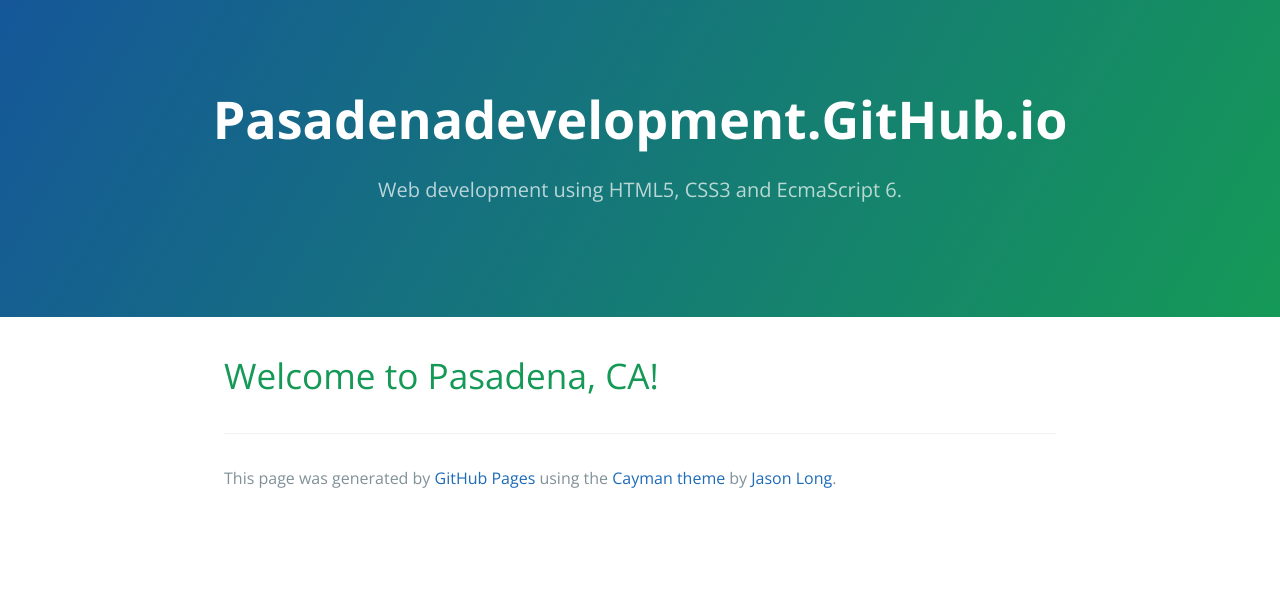
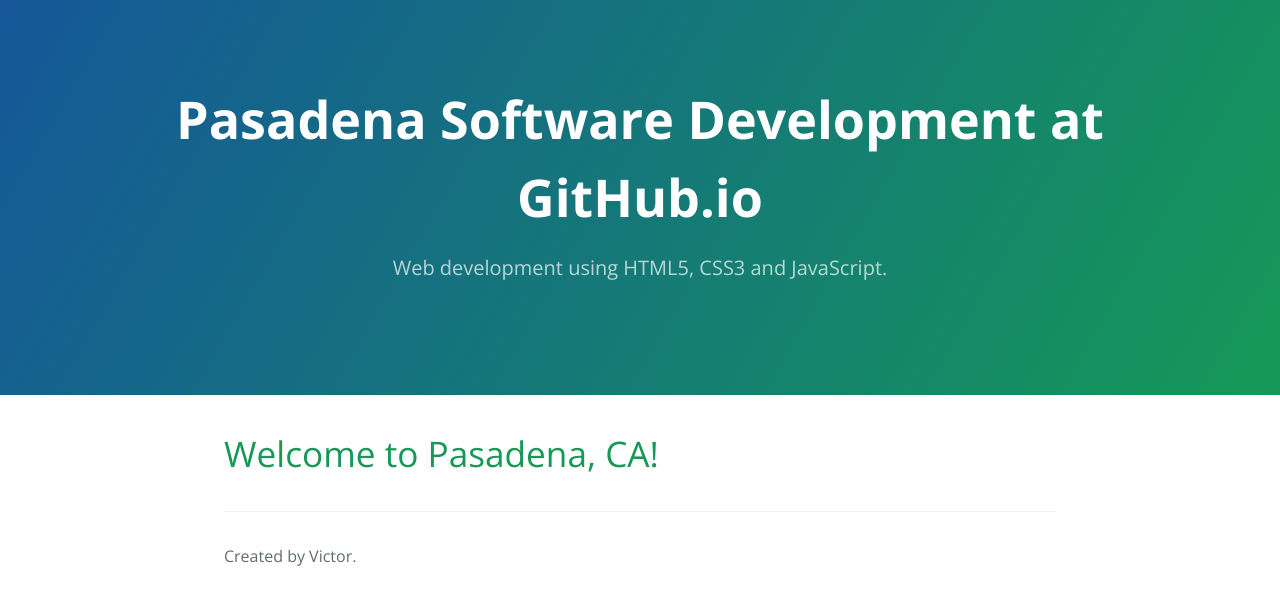
Before and after one commit to pasadenadevelopment/pasadenadevelopment.github.io, a plain HTML site: page index.html in a window 1280 px wide. Drawn offline with nearby package versions, Linux system fonts and the light colour scheme.

Commit message:
Update index.html

```diff
--- a/index.html
+++ b/index.html
@@ -11,8 +11,8 @@
   </head>
   <body>
     <section class="page-header">
-      <h1 class="project-name">Pasadenadevelopment.GitHub.io</h1>
-      <h2 class="project-tagline">Web development using HTML5, CSS3 and EcmaScript 6.</h2>
+      <h1 class="project-name">Pasadena Software Development at GitHub.io</h1>
+      <h2 class="project-tagline">Web development using HTML5, CSS3 and JavaScript.</h2>
     </section>
 
     <section class="main-content">
@@ -21,7 +21,8 @@
 
       <footer class="site-footer">
 
-        <span class="site-footer-credits">This page was generated by <a href="https://pages.github.com">GitHub Pages</a> using the <a href="https://github.com/jasonlong/cayman-theme">Cayman theme</a> by <a href="https://twitter.com/jasonlong">Jason Long</a>.</span>
+        Created by Victor.
+
       </footer>
 
     </section>
```
